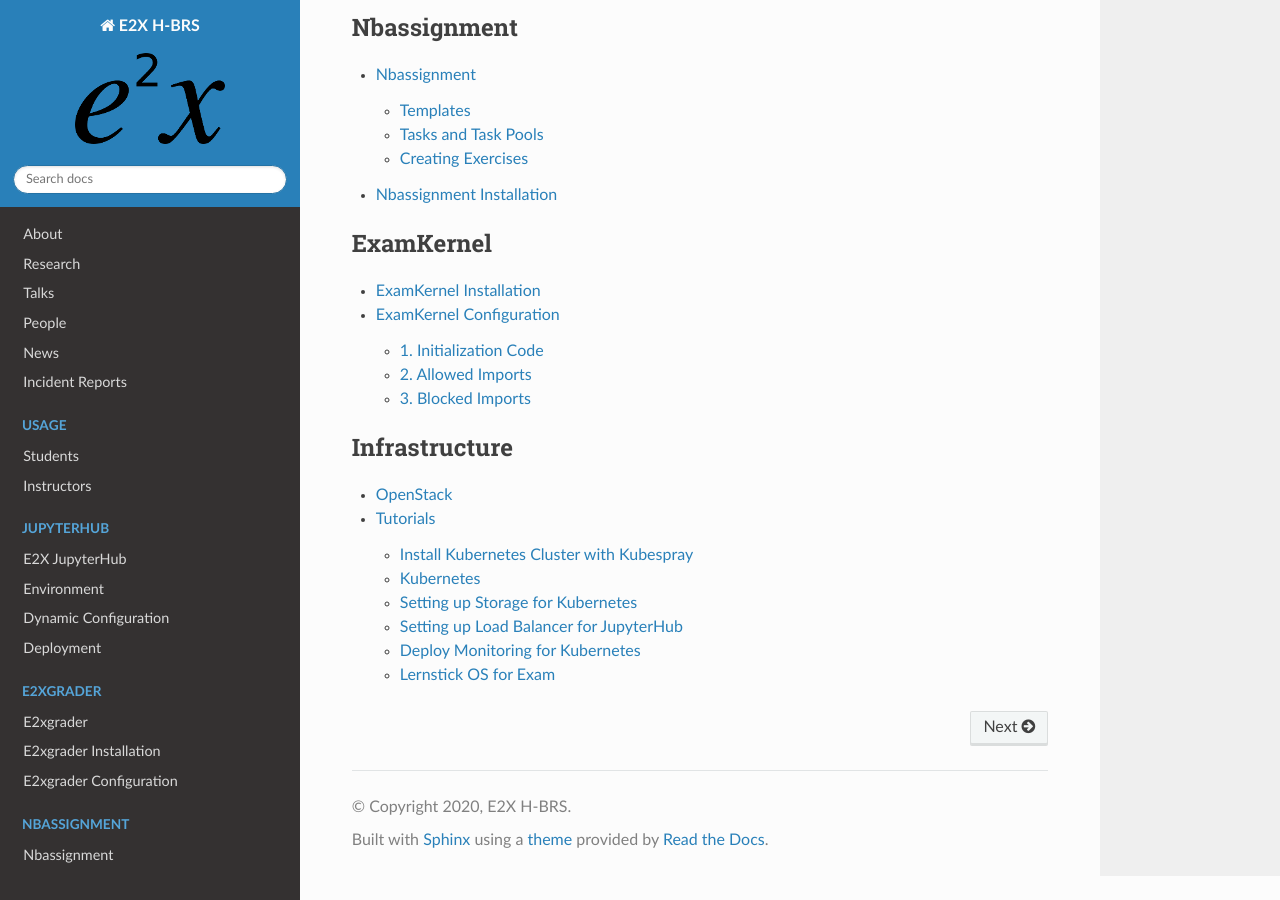
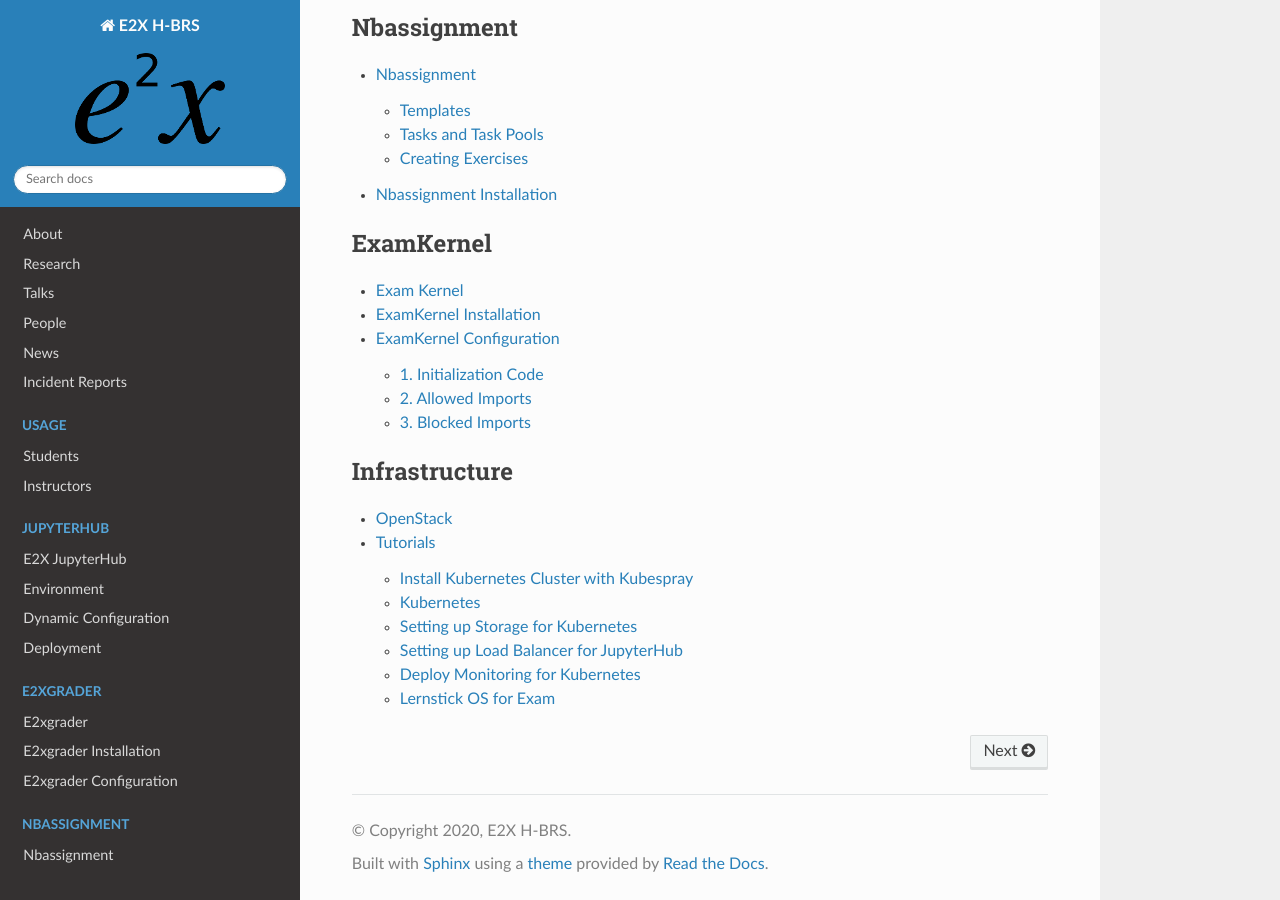
Before and after one commit to DigiKlausur/e2x-docs, a Sphinx documentation site: the page built from docs/source/index.rst, in a window 1280 px wide and 900 px high, scrolled down 1621 px. Built offline with Sphinx 7.4.7 and the Read the Docs theme 2.0.0, drawn with Linux system fonts in a browser that asks for light colours.

Commit message:
Add landing page for Exam Kernel

```diff
--- a/docs/source/index.rst
+++ b/docs/source/index.rst
@@ -55,6 +55,7 @@ at the departement of Computer Science (FB02), Hochschule Bonn-Rhein-Sieg.
    :maxdepth: 2
    :caption: ExamKernel
 
+   exam_kernel/exam_kernel
    exam_kernel/installation
    exam_kernel/configuration
 
```
